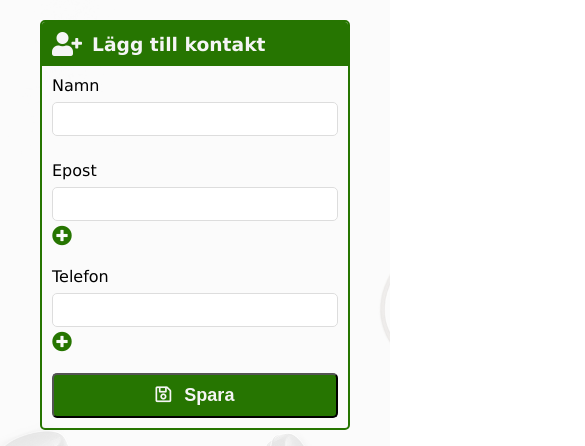
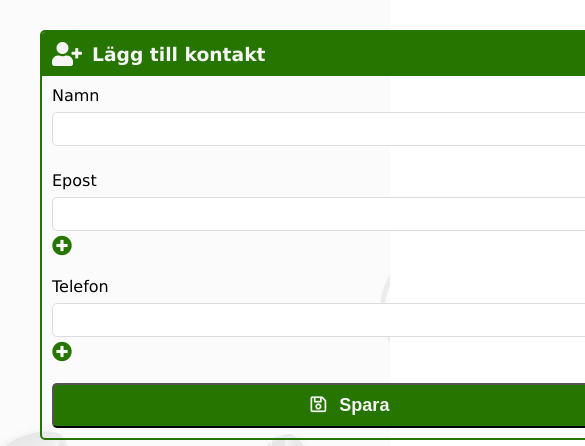
Before and after one commit to FredrikLernia/contacts, a website: page www/index.html in a window 390 px wide. Shown: the top 446 px of the page, 585 px wide, since content can reach past the window. Drawn offline with Linux system fonts and the light colour scheme.

Commit message:
Included meta tag for responsive layout + styling adjustments

```diff
--- a/www/css/contact.css
+++ b/www/css/contact.css
@@ -23,6 +23,7 @@
 
 .selected-version {
   background-color: rgb(248, 217, 160);
+  /* background-color: rgba(209, 136, 0, 0.1); */
   font-style: italic;
 }
 
--- a/www/css/contacts.css
+++ b/www/css/contacts.css
@@ -1,4 +1,5 @@
 .contacts-section {
+  /* margin-bottom: 20px; */
   border: 2px solid #333;
   border-radius: 5px;
   overflow: hidden;
@@ -38,7 +39,6 @@ th, td {
 }
 
 tbody > tr:nth-child(even) {
-  /* background-color: #eee; */
   background-color: rgba(0, 0, 0, 0.1)
 }
 
--- a/www/css/style.css
+++ b/www/css/style.css
@@ -14,6 +14,9 @@
 }
 
 body {
+  display: flex;
+  min-height: 100vh;
+  flex-direction: column;
   background-image: url('../img/telephones.jpg');
   background-size: cover;
   background-position: center;
@@ -22,11 +25,13 @@ body {
 }
 
 main {
-  max-width: 700px;
+  flex: 1;
+  /* max-width: 700px; */
+  width: 700px;
   min-width: 350px;
-  height: 100vh;
   margin: auto;
-  padding-top: 20px;
+  padding-top: 30px;
+  padding-bottom: 30px;
   padding-left: 40px;
   padding-right: 40px;
   background-color: rgba(255, 255, 255, 0.9);
--- a/www/index.html
+++ b/www/index.html
@@ -3,6 +3,7 @@
 <head>
   <meta charset="UTF-8">
   <title>Kontakter</title>
+  <meta name="viewport" content="width=device-width, initial-scale=1">
   <link rel="stylesheet" href="//use.fontawesome.com/releases/v5.0.7/css/all.css">
   <link rel="stylesheet" href="css/style.css">
   <link rel="stylesheet" href="css/form.css">
--- a/www/js/Contacts.js
+++ b/www/js/Contacts.js
@@ -33,8 +33,8 @@ class Contacts extends App {
         this.createEl('td', tr).innerText = email.join('\n')
         this.createEl('td', tr).innerText = telephone.join('\n')
         const editTd = this.createEl('td', tr, { 'class': 'edit-column' })
-        this.createEl('i', editTd, { 'class': 'far fa-edit edit-contact', 'id': id })
-        this.createEl('i', editTd, { 'class': 'fas fa-user-times delete-contact', 'id': id })
+        this.createEl('i', editTd, { 'class': 'far fa-edit edit-contact', 'id': id, 'title': 'Redigera kontakt' })
+        this.createEl('i', editTd, { 'class': 'fas fa-user-times delete-contact', 'id': id, 'title': 'Ta bort kontakt' })
       })
     }
     else {
```
